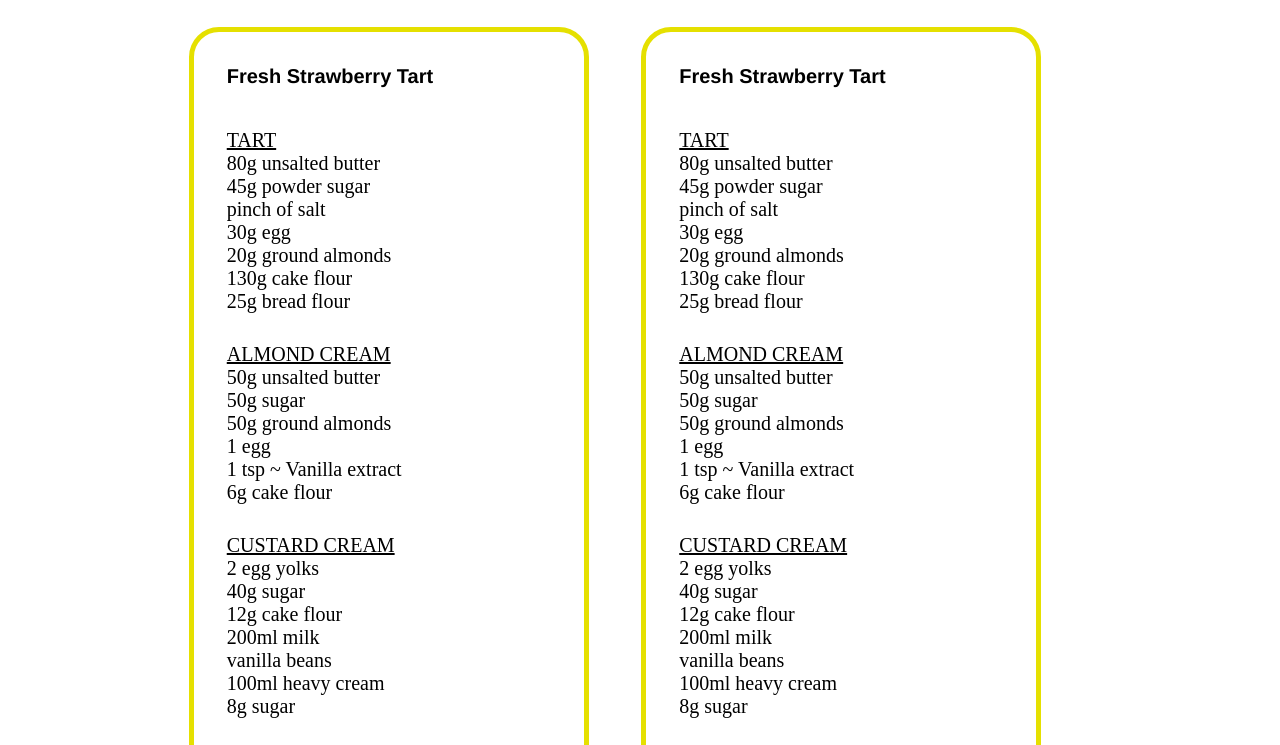
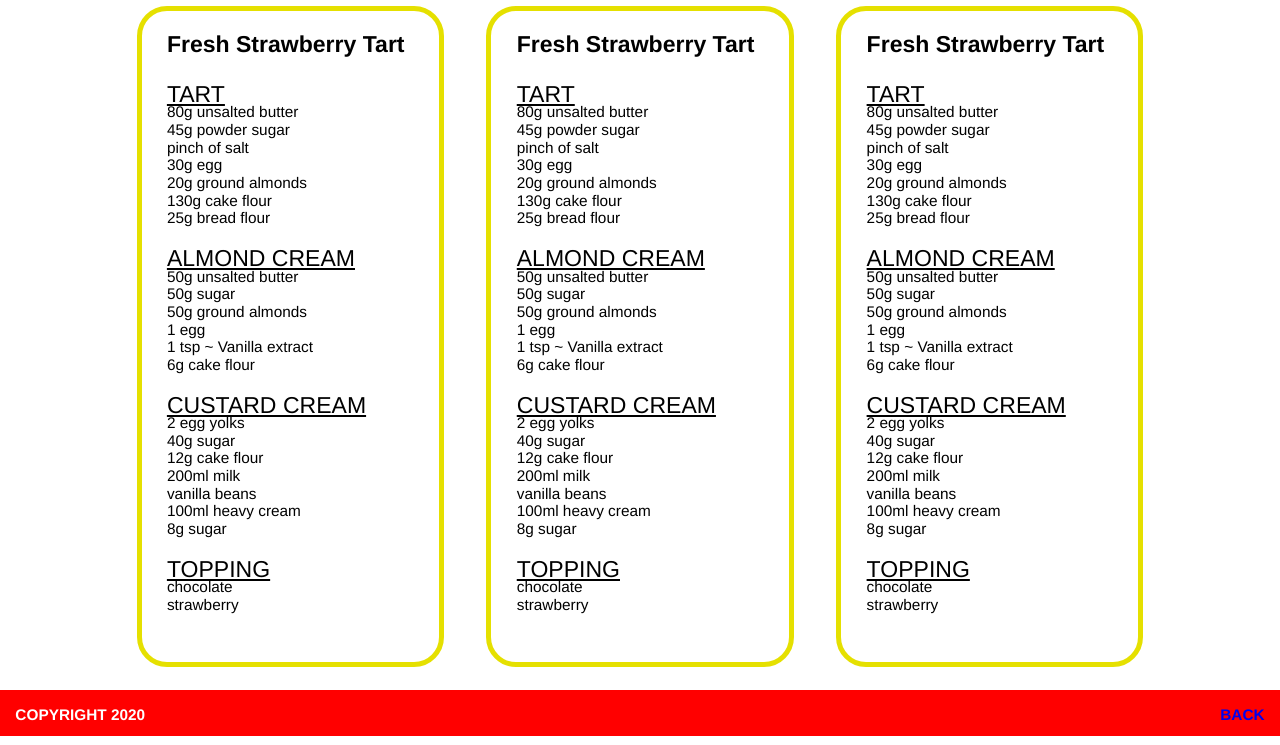
Before and after one commit to anydnny/WebDev, a plain HTML site: page FOOD/index.html in a window 1280 px wide. Shown: the part 63-808 px from the top of the page. Drawn offline with Linux system fonts and the light colour scheme.

Commit message:
Update style.css

```diff
--- a/FOOD/css/style.css
+++ b/FOOD/css/style.css
@@ -1,56 +1,53 @@
 html{
-	font-size: 10px;
+	font-size: .6vw;
 }
 *{
 	 box-sizing: border-box;
 	 margin: 0;
 	 padding: 0;
 }
+body{
+	font-family: "helvetica", sans-serif;
+	font-weight: bold;
+	font-size: 2rem;
+	color: white;
+
+}
 .header{
 	height: 6rem;
 	background-color: red;
 }
 .header h1{
-	font-family: "helvetica", sans-serif;
-	font-size: 2rem;
-	font-weight: bold;
 	line-height: 6rem;
-	color: white;
 	text-align: left;
 	padding-left: 2rem;
 }
 .main{
 	text-align: center;
+	height: calc(100vh-12rem);
 }
 .main section{
 	width: 40rem;
-	height: 80rem;
 	border: 5px solid #E5E000;
 	border-radius: 30px;
 	display: inline-block;
 	margin-top: 3rem;
 	margin-bottom: 3rem;
+	padding: 3.3rem;
+	text-align: left;
+	line-height: 2.3rem;
+	font-family: "helvetica", serif;
+	font-weight: normal;
+	color:black;
 }
 .second{
 	margin-right: 5rem;
 	margin-left: 5rem;
 }
-.main section{
-	text-align: left;
-	line-height: 2.3rem;
-	font-size: 2rem;
-	padding-top: 3.3rem;
-	padding-left: 3.3rem;
-	font-family: "helvetica" serif;
-}
 .main h1{
 	margin-bottom: 4.1rem;
-	font-size: 2rem;
-	font-weight: bold;
-	font-family: "helvetica",sans-serif;
 }
 .main h2{
-	font-size: 2rem;
 	font-weight: normal;
 	text-decoration: underline;
 }
@@ -64,11 +61,7 @@ html{
 	position: relative;
 }
 .footer p,a{
-	font-family: "Helvetica",sans-serif;
-	font-size: 2rem;
 	text-transform: uppercase;
-	font-weight: bold;
-	color: white;
 	position: absolute;
 	top:2rem;
 }
```
